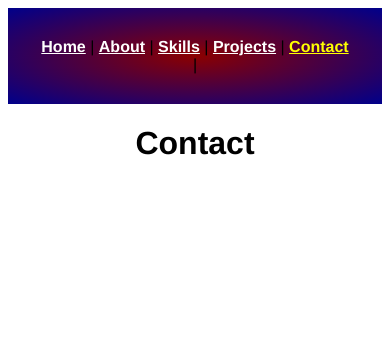
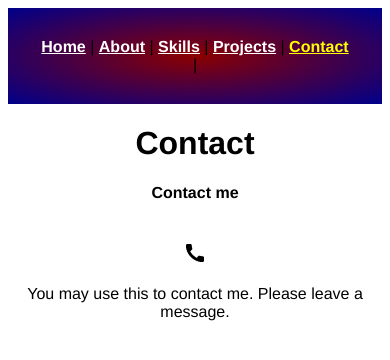
Before and after one commit to aiell016/carefinder, a Vue app: page /contact in a window 390 px wide. Shown: the top 360 px of the page. Built offline with nearby package versions, Linux system fonts and the light colour scheme.

Commit message:
Added contact phone button

```diff
--- a/src/views/Contact.vue
+++ b/src/views/Contact.vue
@@ -2,7 +2,16 @@
   <div class="contact">
     <h1>Contact</h1>
 
+<div>
+               <h4>Contact me</h4>
+               <br />
 
+            <a href="tel:2626710703"><img src = "../assets/call.png"></a>
+            <br />
+            <p>You may use this to contact me.  Please leave a message.
+              </p>
+
+             </div>
 
   </div>
 </template>
```
Also changed, not shown: src/assets/call.png (added).
